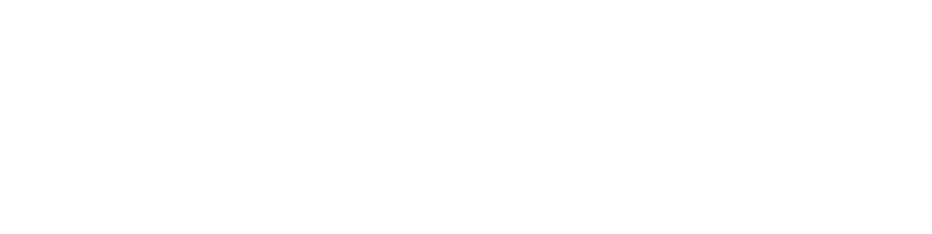
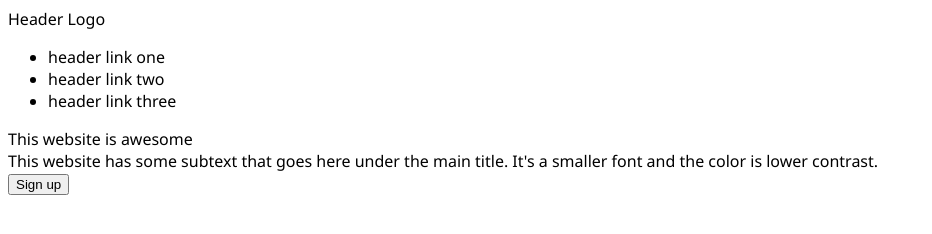
Before and after one commit to sstalbin/landing-page, a plain HTML site: page index.html in a window 1280 px wide. Shown: the whole page, without its empty margins (0-932 px from the left). Drawn offline with Linux system fonts and the light colour scheme.

Commit message:
Add initial CSS to body and fill in navigation and hero sections on html doc.

```diff
--- a/index.html
+++ b/index.html
@@ -8,7 +8,26 @@
     <link rel="stylesheet" href="style.css">
   </head>
   <body>
-    <div class="hero"></div>
+    <div class="hero">
+        <div class="navigation">
+            <div class="logo">Header Logo</div>
+            <div class="right-links">
+                <ul>
+                    <li>header link one</li>
+                    <li>header link two</li>
+                    <li>header link three</li>
+                </ul>
+            </div>
+        </div>
+        <div class="hero-section">
+            <div class="hero-text">
+                <div class="headline">This website is awesome</div>
+                <div class="subtext">This website has some subtext that goes here under the main title. It's a smaller font and the color is lower contrast.</div>
+                <button>Sign up</button>
+            </div>
+            <div class="place-holder-image"></div>
+        </div>
+    </div>
     <div class="info"></div>
     <div class="quote"></div>
     <div class="CTA"></div>
--- a/style.css
+++ b/style.css
@@ -0,0 +1,5 @@
+body {
+    display: flex;
+    flex-direction: column;
+    font-family:'Segoe UI', Tahoma, Geneva, Verdana, sans-serif;
+}
```
